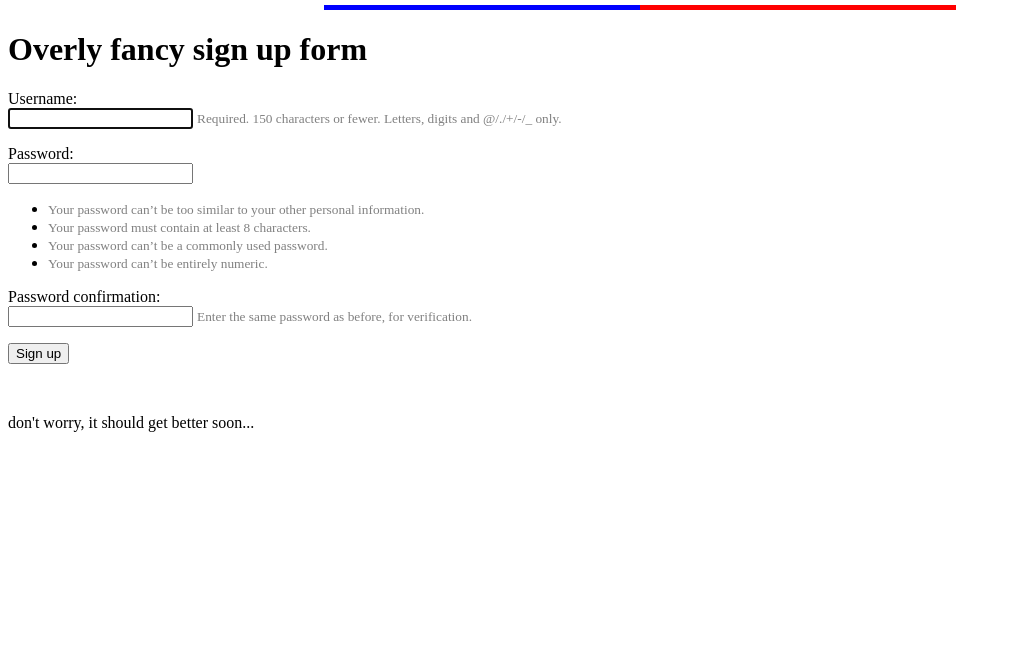
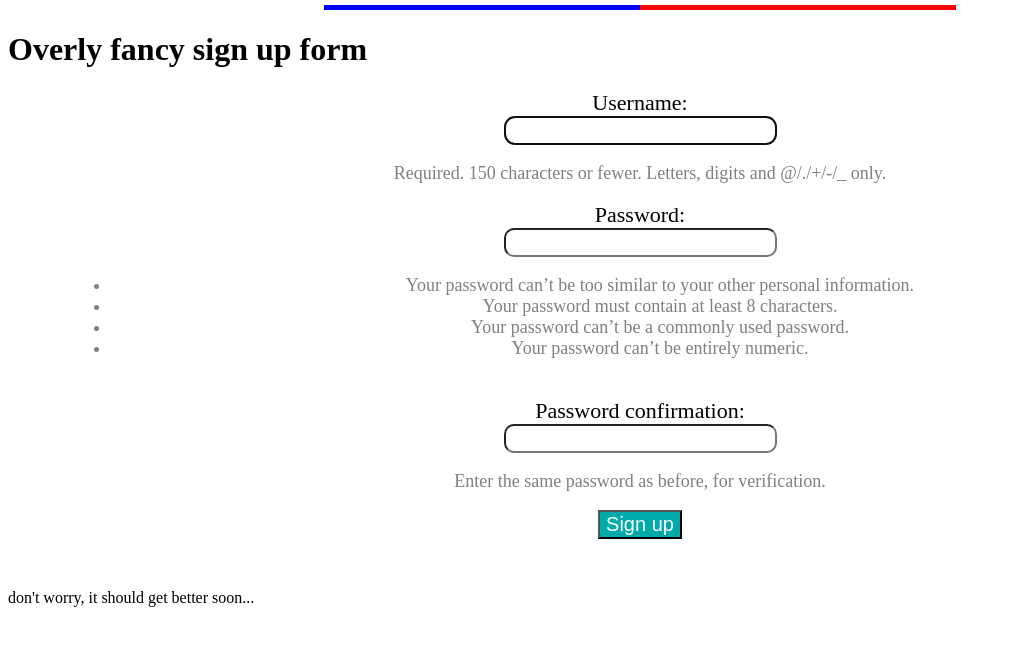
Before and after one commit to supermouette/tha_bomb_online, a Django app: page /verysecure/register in a window 1280 px wide. Shown: the part 45-691 px from the top of the page, without its empty margins (0-1011 px from the left). Run offline with Django 3.2, Linux system fonts and the light colour scheme; data that the repository does not hold is empty.

Commit message:
design rework on register and log in pages

```diff
--- a/game/static/game/default_design.css
+++ b/game/static/game/default_design.css
@@ -268,3 +268,32 @@ input[type=number]::-webkit-outer-spin-button {
 .spinner > iframe{
     margin: 10px;
 }
+
+.auth_form{
+    margin: auto;
+    text-align: center;
+    width: 90%;
+}
+
+.auth_form > label{
+    font-size: 22px;
+}
+
+.auth_form > small{
+    font-size: 18px;
+}
+
+small > ul{
+    margin: 0px;
+}
+
+.auth_form > input[type=text], .auth_form > input[type=password]{
+    font-size: 20px;
+    border-radius: 10px;
+}
+
+.auth_form > button, .auth_form > input[type=submit]{
+    font-size: 20px;
+    color: white;
+    background: #0aa;
+}
--- a/game/templates/registration/register.html
+++ b/game/templates/registration/register.html
@@ -1,20 +1,19 @@
 {% extends 'game/base.html' %}
-
+{% block title %} Register {% endblock %}
 {% block content %}
   <h1>Overly fancy sign up form</h1>
-  <form method="post">
+  <form method="post" class="auth_form">
     {% csrf_token %}
     {% for field in form %}
-      <p>
         {{ field.label_tag }}<br>
-        {{ field }}
+        {{ field }}<br><br>
         {% if field.help_text %}
           <small style="color: grey">{{ field.help_text }}</small>
         {% endif %}
         {% for error in field.errors %}
           <p style="color: red">{{ error }}</p>
         {% endfor %}
-      </p>
+      <br><br>
     {% endfor %}
     <button type="submit">Sign up</button>
   </form>
```
Also changed, not shown: game/templates/registration/login.html (+10 -17 lines).
